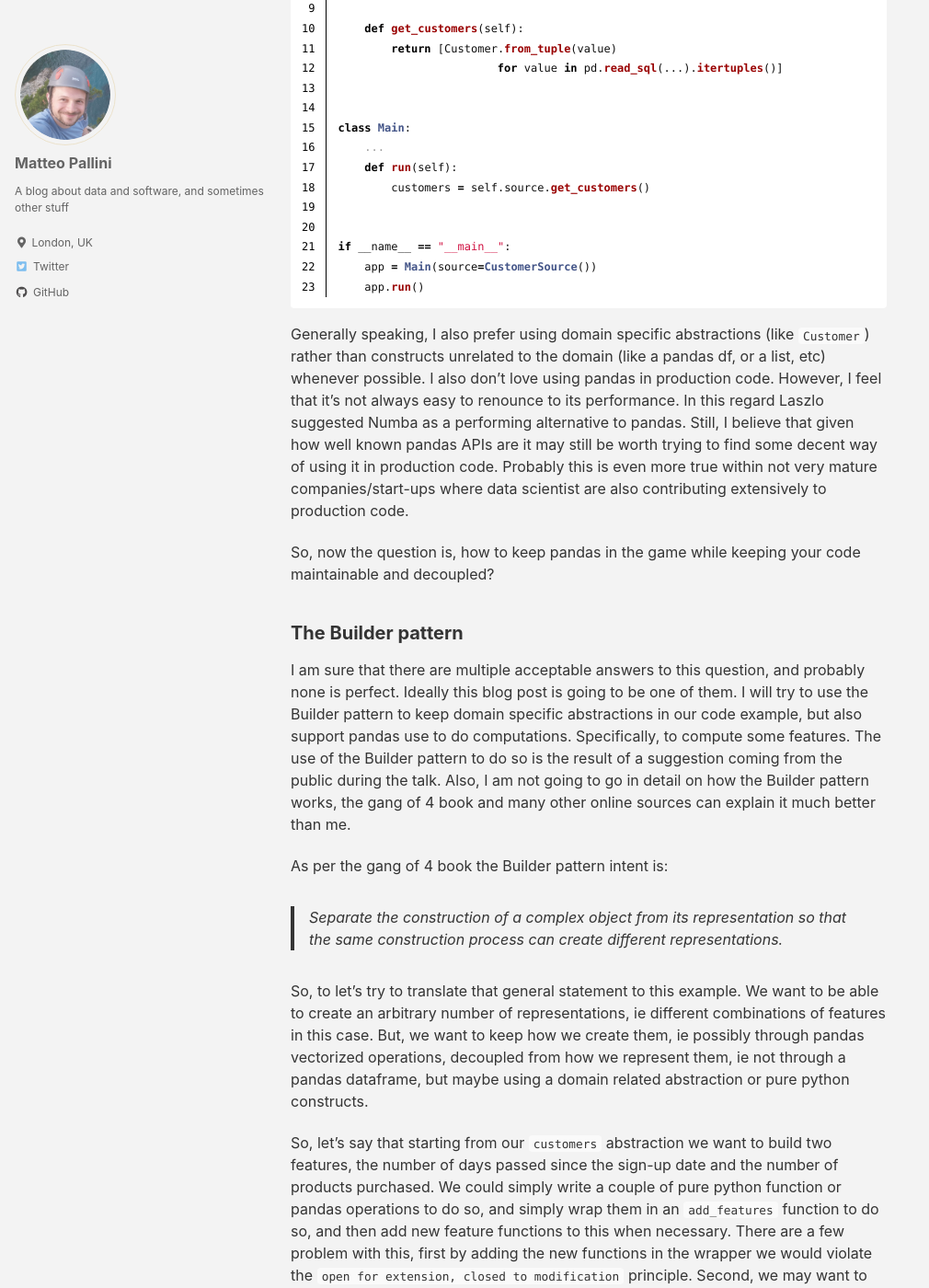
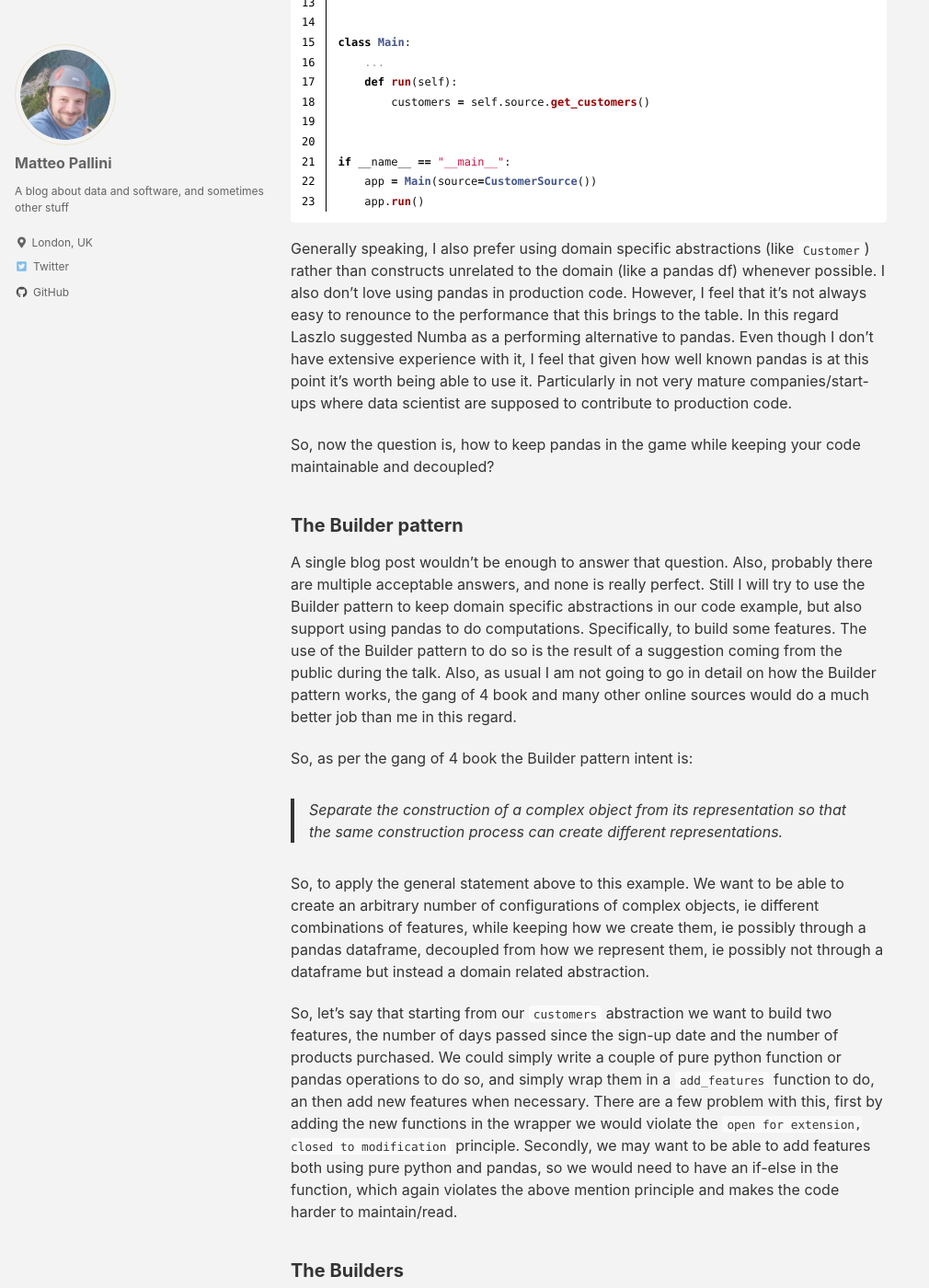
Before and after one commit to matteo-pallini/drabbit17.github.io, a Jekyll site: the page built from _posts/2022-06-20-oop-design-patterns-applied-to-data-science-builder.md, in a window 1280 px wide and 1400 px high, scrolled down 1576 px. Shown: the whole window at 92% size, without its empty margins (0-1010 px from the left). Built offline with Jekyll 4.4.1, drawn with Linux system fonts in a browser that asks for light colours; cached includes are drawn as plain includes; nearby versions of some CDN libraries; some of the changed text lies outside the part shown.

Commit message:
renamed method

````diff
--- a/_posts/2022-06-20-oop-design-patterns-applied-to-data-science-builder.md
+++ b/_posts/2022-06-20-oop-design-patterns-applied-to-data-science-builder.md
@@ -6,14 +6,12 @@
 excerpt: Using the Builder pattern to make more maintainable and flexible creating complex objects
 ---
 
-During the last weekend I attended [PyData London 2022 as a volunteer](https://pydata.org/london2022/). It was a fun experience, which gave me the chance to learn more about the PyData org, and also to attend a bunch of talks. There were several talks related to applying software engineering and OOP principles when writing data science related code. The presence of these talks combined with how trendy MLOps is nowadays shows how much this market is now focusing more and more on maintainability rather than fancy new algorithms, which is great.
+During this weekend I had the change to attend [PyData London 2022 as a volunteer](https://pydata.org/london2022/). It was a fun experience, which gave me the chance to learn more about the PyData internals, and also to attend a bunch of talks. There were a few talks about applying software engineering and OOP principles when writing data science related code. The presence of these talks combined with how trendy MLOps is nowadays shows how much this market is now focusing more and more on maintainability, which is great.
 
-## Clean Architectureh
-The ["Clean Architecture" talk](https://laszlo.substack.com/p/slides-for-my-talk-at-pydata-london) from Laszlo Sragner touched some OOP principles. I particularly enjoyed how much emphasis he put in how applying OOP design patterns can improve code maintainability also in data science.
+## Clean Architecture
+Regarding OOP principles I attended the ["Clean Architecture" talk](https://laszlo.substack.com/p/slides-for-my-talk-at-pydata-london) from Laszlo Sragner. I particularly enjoyed how much emphasis he put in how applying OOP design patterns can improve code maintainability also in data science pipelines.
 
-In one of his examples, meant to show the factory pattern, he replaced a pandas dataframe (`df = self.source.get_data()`) returned by a data loading function with a domain specific abstraction (a list of `Customer`). I don't want to put words in his mouth regarding the reasons behind this change, so I suggest anyone interested to watch his talk (whenever it is available). This blog post is an attempt to further build on top of that example and try to keep domain relevant abstractions but also pandas constructs and leverage their performance.
-
-In order to set the ground it may be worth quickly reading Laszlo's original scripts, below. You can also find them on slide 19 of his [slide deck](https://laszlo.substack.com/p/slides-for-my-talk-at-pydata-london).
+In one of his examples he replaced a pandas dataframe (`df = self.source.get_data()`) returned by a data loading function with a domain specific abstraction (a list of `Customer`). I don't want to put words in his mouth regarding the reason behind this change, so I suggest anyone interested to watch his talk (whenever it is available). Below you can find the original script and the modified version.
 
 Original example:
 ```python
@@ -66,19 +64,19 @@
     app.run()
 ```
 
-Generally speaking, I also prefer using domain specific abstractions (like `Customer`) rather than constructs unrelated to the domain (like a pandas df, or a list, etc) whenever possible. I also don't love using pandas in production code. However, I feel that it's not always easy to renounce to its performance. In this regard Laszlo suggested Numba as a performing alternative to pandas. Still, I believe that given how well known pandas APIs are it may still be worth trying to find some decent way of using it in production code. Probably this is even more true within not very mature companies/start-ups where data scientist are also contributing extensively to production code.
+Generally speaking, I also prefer using domain specific abstractions (like `Customer`) rather than constructs unrelated to the domain (like a pandas df) whenever possible. I also don't love using pandas in production code. However, I feel that it's not always easy to renounce to the performance that this brings to the table. In this regard Laszlo suggested Numba as a performing alternative to pandas. Even though I don't have extensive experience with it, I feel that given how well known pandas is at this point it's worth being able to use it. Particularly in not very mature companies/start-ups where data scientist are supposed to contribute to production code.
 
 So, now the question is, how to keep pandas in the game while keeping your code maintainable and decoupled?
 
 ## The Builder pattern
-I am sure that there are multiple acceptable answers to this question, and probably none is perfect. Ideally this blog post is going to be one of them. I will try to use the Builder pattern to keep domain specific abstractions in our code example, but also support pandas use to do computations. Specifically, to compute some features. The use of the Builder pattern to do so is the result of a suggestion coming from the public during the talk. Also, I am not going to go in detail on how the Builder pattern works, the gang of 4 book and many other online sources can explain it much better than me.
+A single blog post wouldn't be enough to answer that question. Also, probably there are multiple acceptable answers, and none is really perfect. Still I will try to use the Builder pattern to keep domain specific abstractions in our code example, but also support using pandas to do computations. Specifically, to build some features. The use of the Builder pattern to do so is the result of a suggestion coming from the public during the talk. Also, as usual I am not going to go in detail on how the Builder pattern works, the gang of 4 book and many other online sources would do a much better job than me in this regard.
 
-As per the gang of 4 book the Builder pattern intent is:
+So, as per the gang of 4 book the Builder pattern intent is:
 > Separate the construction of a complex object from its representation so that the same construction process can create different representations.
 
-So, to let's try to translate that general statement to this example. We want to be able to create an arbitrary number of representations, ie different combinations of features in this case. But, we want to keep how we create them, ie possibly through pandas vectorized operations, decoupled from how we represent them, ie not through a pandas dataframe, but maybe using a domain related abstraction or pure python constructs.
+So, to apply the general statement above to this example. We want to be able to create an arbitrary number of configurations of complex objects, ie different combinations of features, while keeping how we create them, ie possibly through a pandas dataframe, decoupled from how we represent them, ie possibly not through a dataframe but instead a domain related abstraction.
 
-So, let's say that starting from our `customers` abstraction we want to build two features, the number of days passed since the sign-up date and the number of products purchased. We could simply write a couple of pure python function or pandas operations to do so, and simply wrap them in an `add_features` function to do so, and then add new feature functions to this when necessary. There are a few problem with this, first by adding the new functions in the wrapper we would violate the `open for extension, closed to modification` principle. Second, we may want to be able to add features both using pure python and pandas, so we would need to have (at least) an if-else in the function, which again violates the above mention principle and makes the code harder to maintain/read.
+So, let's say that starting from our `customers` abstraction we want to build two features, the number of days passed since the sign-up date and the number of products purchased. We could simply write a couple of pure python function or pandas operations to do so, and simply wrap them in a `add_features` function to do, an then add new features when necessary. There are a few problem with this, first by adding the new functions in the wrapper we would violate the `open for extension, closed to modification` principle. Secondly, we may want to be able to add features both using pure python and pandas, so we would need to have an if-else in the function, which again violates the above mention principle and makes the code harder to maintain/read.
 
 ## The Builders
 Let's instead start by writing our Builders, which will take care of encapsulating the logic needed to create a specific feature and support both pure python and pandas. I am going to start by writing an abstract class defining their interfaces:
@@ -140,7 +138,7 @@
         return data
 ```
 ## The Directors
-Now that we have some logic to create a few features we can also write two Directors. One will create a features set using only pure python, and another one will do the same thing but only using pandas. Through the second director we can also decide whether to return a pandas dataframe as result, or a list of dictionaries, which can then be used to instantiate whatever domain abstraction is considered more appropriate. I didn't define any domain specific abstraction for the final output here, but it should be easy to do so if needed.
+Now that we have some logic to create a few features we can now write two Directors. One will create a features set using only pure python, and another one will do the same thing only using pandas. Through the second director we can also decide whether to return a pandas dataframe as result, or a list of dictionaries, which can then be used to instantiate whatever domain abstraction is considered more appropriate.
 ```python
 class FeaturesComputer(abc.ABC):
     """Abstract class defining the interfaces of our Director pattern implementation"""
@@ -172,15 +170,15 @@
 
 
 class FeaturePythonComputer(FeaturesComputer):
-    def compute_features(self, data: List[Customer]) -> List[Dict[str, Any]]:
+    def compute_features(self, data: List[Customer]) -> Union[List[Dict[str, Any]], pd.DataFrame]:
         data = [val.asdict() for val in data]
         for feature in self._features:
-            data = feature.compute_as_df(data)
+            data = feature.compute_as_list(data)
         return data
 ```
 
 ## How it fits all together
-So, finally we can combine our newly created builders and directors with the original pipeline to create a feature set with an arbitrary number of features, whose complexity is isolated at individual feature level. Also, the way these are computed is decoupled from the final object representation. We can easily modify the directors so that return a domain related abstraction rather than a list of dictionaries, or a dataframe as output.
+So, finally we can combine our newly created builders and directors with the original pipeline to create a feature set with an arbitrary number of features, whose complexity is isolated at individual feature level. Also, the way these are computed is decoupled from the final object representation. We can easily create a new director that returns a domain related abstraction rather than a list of dictionaries, or a dataframe as output.
 ```python
 class Main:
     def __init__(self, source, features_computer: FeaturesComputer):
````
Also changed, not shown: other parts of _posts/2022-06-20-oop-design-patterns-applied-to-data-science-builder.md (+3 -3 lines).
